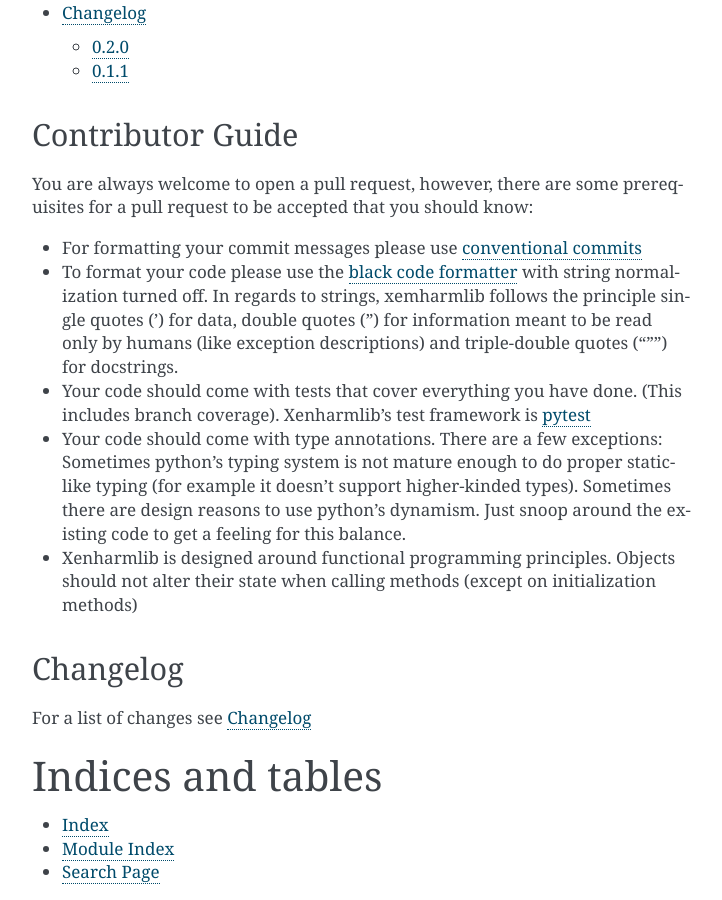
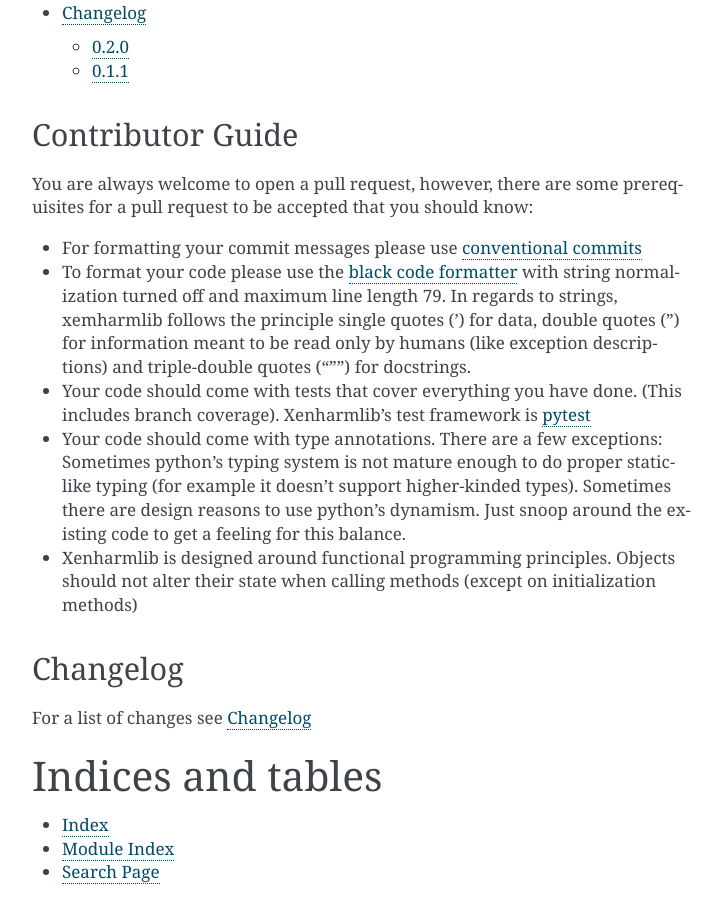
Before and after one commit to retooth2/xenharmlib, a Sphinx documentation site: the page built from doc/index.rst, in a window 1280 px wide and 900 px high, scrolled down 4309 px. Shown: the whole window, without its empty margins (388-1110 px from the left). Built offline with Sphinx 7.4.7, drawn with Linux system fonts in a browser that asks for light colours.

Commit message:
doc: Clarify that black formatter must be executed with -l79

```diff
--- a/doc/index.rst
+++ b/doc/index.rst
@@ -211,10 +211,11 @@ prerequisites for a pull request to be accepted that you should know:
   `conventional commits <https://www.conventionalcommits.org/>`_
 * To format your code please use the
   `black code formatter <https://black.readthedocs.io/en/stable/>`_
-  with string normalization turned off. In regards to strings, xemharmlib
-  follows the principle single quotes (') for data, double quotes (") for
-  information meant to be read only by humans (like exception descriptions)
-  and triple-double quotes (""") for docstrings.
+  with string normalization turned off and maximum line length 79.
+  In regards to strings, xemharmlib follows the principle single quotes
+  (') for data, double quotes (") for information meant to be read only
+  by humans (like exception descriptions) and triple-double quotes (""")
+  for docstrings.
 * Your code should come with tests that cover everything you have done.
   (This includes branch coverage). Xenharmlib's test framework is
   `pytest <https://docs.pytest.org/>`_
```
